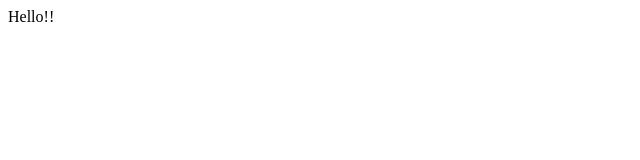
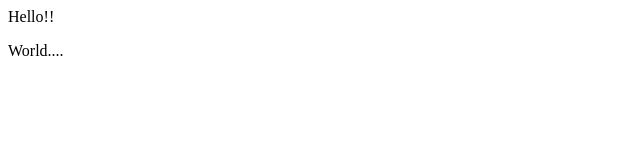
Before and after one commit to TGershuni/example-repo, a plain HTML site: page index.html in a window 1280 px wide. Shown: the full height of the page, 0-640 px from the left. Drawn offline with Linux system fonts and the light colour scheme.

Commit message:
added world

```diff
--- a/index.html
+++ b/index.html
@@ -1,3 +1,4 @@
 <div>
     Hello!!
 </div>
+<p>World....</p>
```
